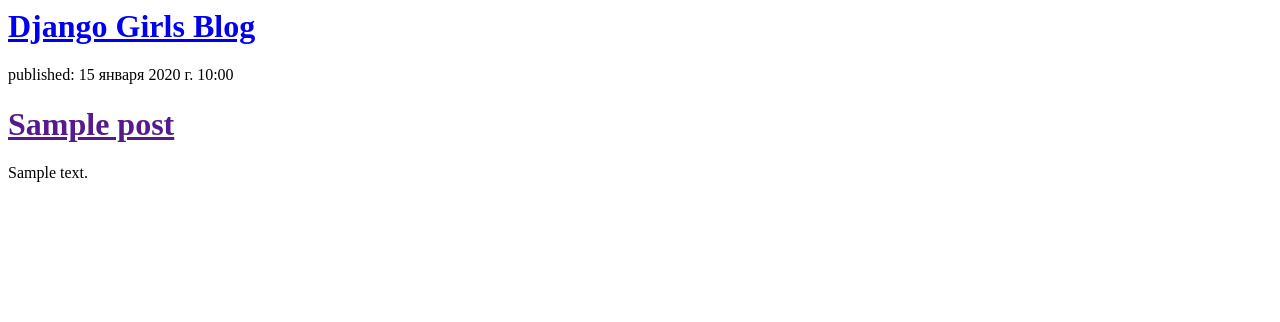
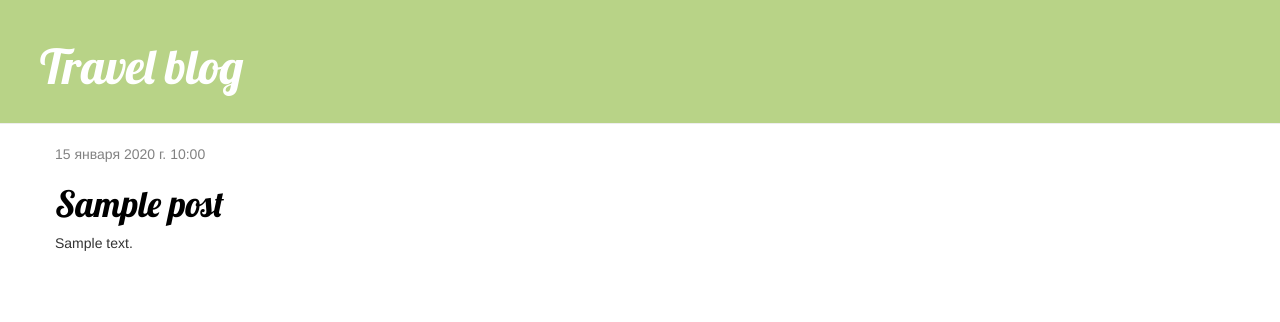
Before and after one commit to SanoDolorato/Travel_blog, a Django app: page / in a window 1280 px wide. Shown: the top 322 px of the page. Run offline with Django 4.2, Linux system fonts and the light colour scheme; tables that the repository leaves empty hold one stand-in row (values such as "Sample post"); some libraries are stand-ins or nearby versions.

Commit message:
Modified style.

```diff
--- /dev/null
+++ b/travel_blog/news_travel/static/css/news_travel.css
@@ -0,0 +1,46 @@
+.page-header {
+    background-color: #b8d387;
+    margin-top: 0;
+    padding: 20px 20px 20px 40px;
+}
+
+.page-header h1, .page-header h1 a, .page-header h1 a:visited, .page-header h1 a:active {
+    color: #ffffff;
+    font-size: 36pt;
+    text-decoration: none;
+}
+
+.content {
+    margin-left: 40px;
+}
+
+h1, h2, h3, h4 {
+    font-family: 'Lobster', cursive;
+}
+
+.date {
+    color: #828282;
+}
+
+.save {
+    float: right;
+}
+
+.post-form textarea, .post-form input {
+    width: 100%;
+}
+
+.top-menu, .top-menu:hover, .top-menu:visited {
+    color: #ffffff;
+    float: right;
+    font-size: 26pt;
+    margin-right: 20px;
+}
+
+.post {
+    margin-bottom: 70px;
+}
+
+.post h1 a, .post h1 a:visited {
+    color: #000000;
+}
--- /dev/null
+++ b/travel_blog/news_travel/templates/news_travel/base.html
@@ -0,0 +1,23 @@
+{% load static %}
+<html>
+    <head>
+        <title>Travel Blog</title>
+        <link rel="stylesheet" href="//maxcdn.bootstrapcdn.com/bootstrap/3.2.0/css/bootstrap.min.css">
+        <link rel="stylesheet" href="//maxcdn.bootstrapcdn.com/bootstrap/3.2.0/css/bootstrap-theme.min.css">
+        <link href="https://fonts.googleapis.com/css?family=Lobster&subset=latin,cyrillic" rel="stylesheet" type="text/css">
+        <link rel="stylesheet" href="{% static 'css/news_travel.css' %}">
+    </head>
+    <body>
+        <div class="page-header">
+            <h1><a href="/">Travel blog</a></h1>
+        </div>
+        <div class="content container">
+            <div class="row">
+                <div class="col-md-8">
+                {% block content %}
+                {% endblock %}
+                </div>
+            </div>
+        </div>
+    </body>
+</html>
--- a/travel_blog/news_travel/templates/news_travel/post_list.html
+++ b/travel_blog/news_travel/templates/news_travel/post_list.html
@@ -1,18 +1,13 @@
-<html>
-    <head>
-        <title>Travel Blog</title>
-    </head>
-    <body>
-        <div>
-            <h1><a href="/">Django Girls Blog</a></h1>
+{% extends 'news_travel/base.html' %}
+
+{% block content %}
+    {% for post in posts %}
+        <div class="post">
+            <div class="date">
+                {{ post.published_date }}
+            </div>
+            <h1><a href="">{{ post.title }}</a></h1>
+            <p>{{ post.text|linebreaksbr }}</p>
         </div>
-
-        {% for post in posts %}
-            <div>
-                <p>published: {{ post.published_date }}</p>
-                <h1><a href="">{{ post.title }}</a></h1>
-                <p>{{ post.text|linebreaksbr }}</p>
-            </div>
-        {% endfor %}
-    </body>
-</html>
+    {% endfor %}
+{% endblock %}
```
